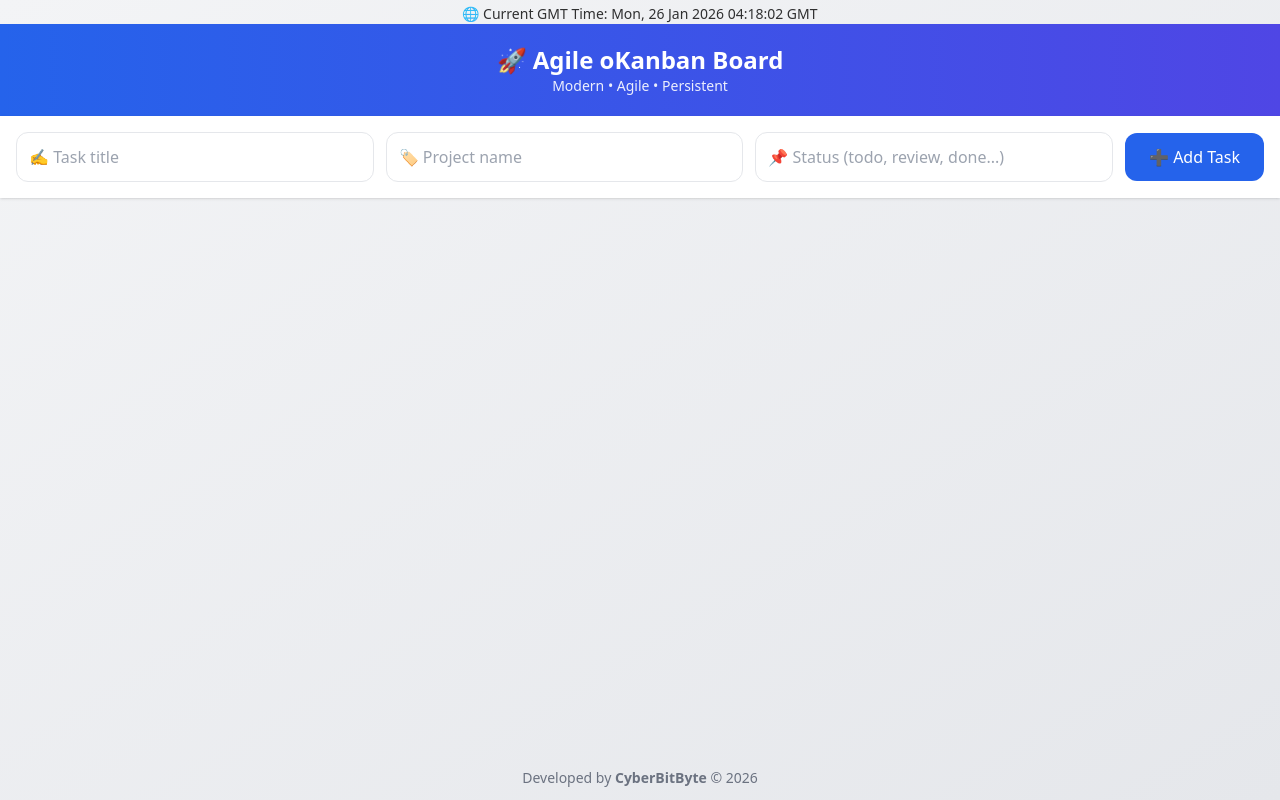
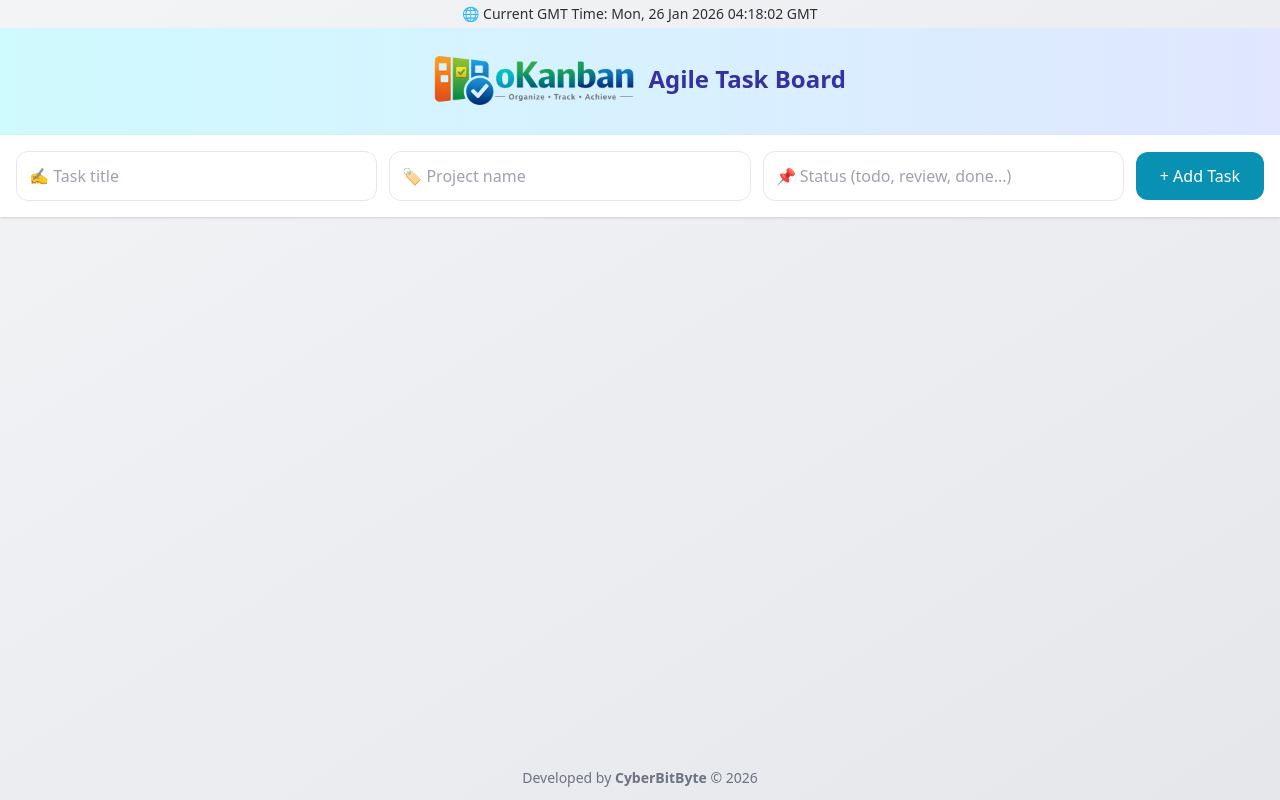
Before and after one commit to Cyber-Bit-Byte/okanban, a plain HTML site: page index.html in a window 1280 px wide. Drawn offline with nearby package versions, Linux system fonts and the light colour scheme.

Commit message:
Update: logo version and header4

```diff
--- a/index.html
+++ b/index.html
@@ -497,11 +497,12 @@
 <body class="bg-gradient-to-br from-gray-100 to-gray-200 min-h-screen flex flex-col">
  <!-- Google Tag Manager (noscript) --> <noscript>   <iframe src="https://www.googletagmanager.com/ns.html?id=GTM-MZMR2ZFZ" height="0" width="0" style="display:none;visibility:hidden"></iframe> </noscript> <!-- End Google Tag Manager (noscript) -->
           <!-- Current GMT Time -->
-    <p id="gmtTime" class="text-center text-sm opacity-80 mt-1"></p>
+    <p id="gmtTime" class="text-center text-sm opacity-80 my-1"></p>
     <!-- Header -->
-    <header class="bg-gradient-to-r from-blue-600 to-indigo-600 text-white p-5 shadow-lg">
-        <h1 class="text-2xl font-bold text-center">🚀 Agile oKanban Board</h1>
-        <p class="text-center text-sm opacity-90">Modern • Agile • Persistent</p>
+    <header class="bg-gradient-to-r from-cyan-100 to-indigo-100 text-white p-5 shadow-lg">
+        <h1 class="text-2xl font-bold text-indigo-800 text-center">
+            <img src="okanban-logo.webp" alt="oKanban Logo" width="200" class="block sm:inline-block mx-auto sm:mr-2 align-middle">
+            Agile Task Board</h1>
     </header>
 
     <!-- Add Task Form -->
@@ -516,8 +517,8 @@
             class="w-full block sm-w-half md:flex-1 p-3 border rounded-xl w-48">
 
         <button id="addTaskBtn"
-            class="bg-blue-600 text-white px-6 py-3 rounded-xl hover:bg-blue-700 hover:scale-105 transition">
-            ➕ Add Task
+            class="bg-cyan-600 text-white px-6 py-3 rounded-xl hover:bg-cyan-800 hover:scale-105 transition">
+            + Add Task
         </button>
     </section>
 
```
Also changed, not shown: okanban-logo.png (added), okanban-logo.webp (added).
